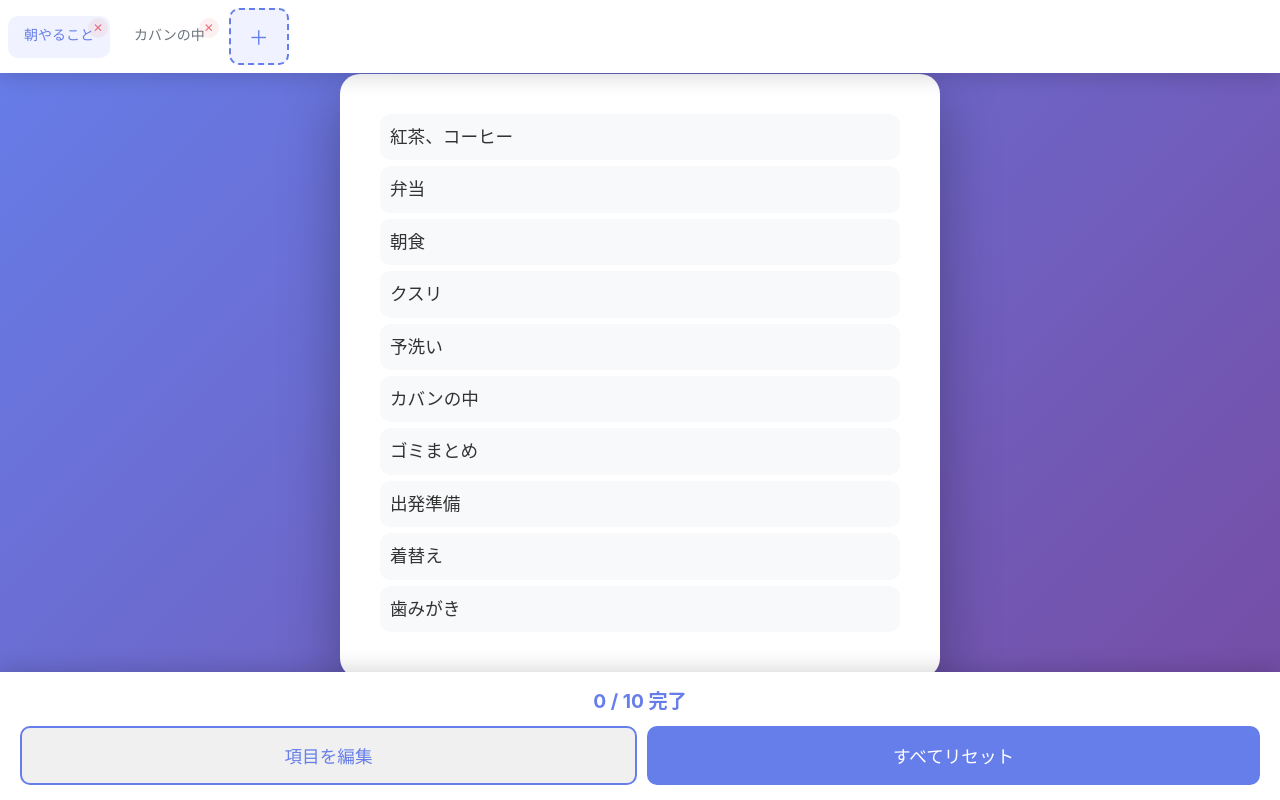
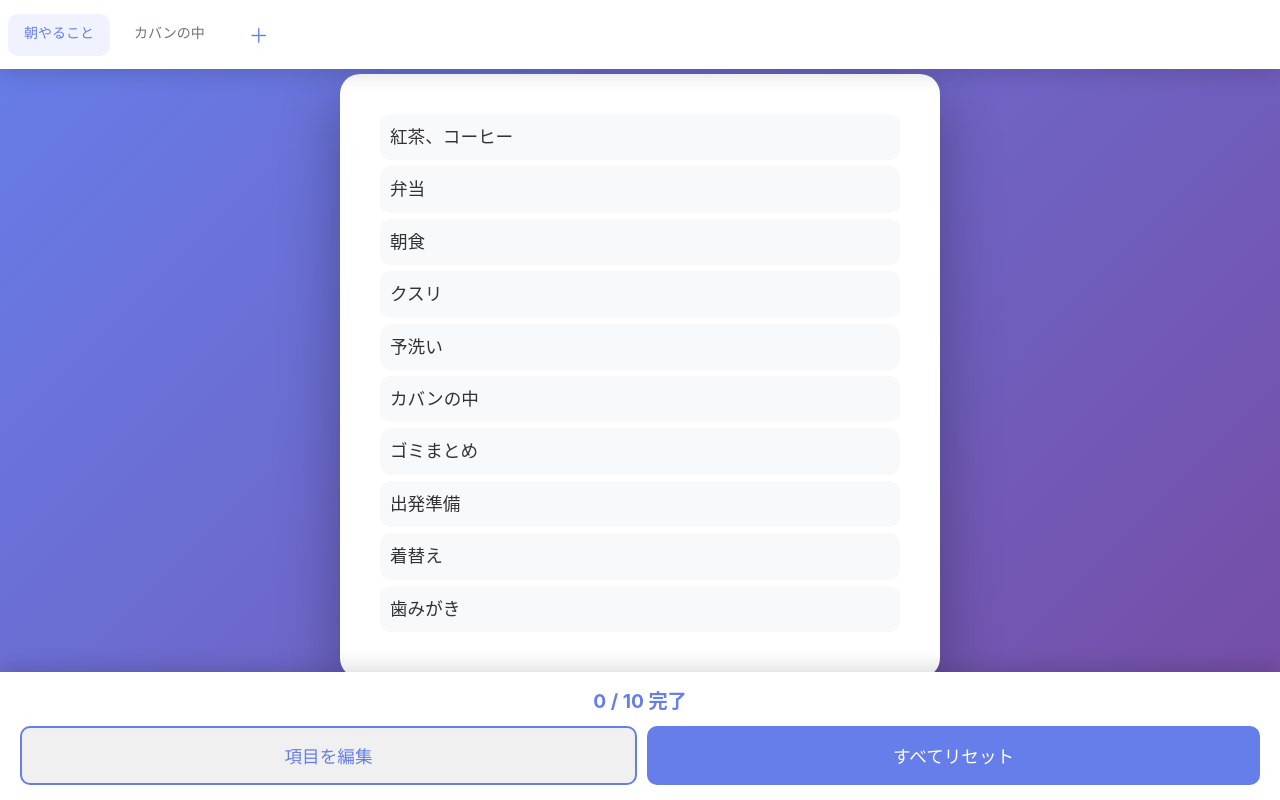
Before and after one commit to keigo-hisazumi/check-list, a Vue app: page / in a window 1280 px wide. Built offline with nearby package versions, Linux system fonts and the light colour scheme.

Commit message:
ナビゲーションバーのUIを改善：追加ボタンの外枠を削除し、削除ボタンを編集モード時のみ表示
Co-authored-by: keigo-hisazumi <235414083+keigo-hisazumi@users.noreply.github.com>

```diff
--- a/src/App.vue
+++ b/src/App.vue
@@ -360,9 +360,11 @@ const handleTouchEnd = () => {
     <NavigationBar
       :active-item="activeView"
       :nav-items="navItems"
+      :is-edit-mode="isEditMode"
       @nav-change="handleNavChangeWithEditReset"
       @add-checklist="handleAddChecklist"
       @delete-checklist="handleDeleteChecklist"
+    />
     />
     <div class="view-container">
       <div
--- a/src/components/NavigationBar.vue
+++ b/src/components/NavigationBar.vue
@@ -9,6 +9,7 @@ export interface NavItem {
 interface Props {
   activeItem: string  // 必須プロパティ：現在アクティブなチェックリストのID
   navItems: NavItem[]
+  isEditMode?: boolean  // 編集モードかどうか
 }
 
 // Emits定義
@@ -18,7 +19,9 @@ interface Emits {
   (e: 'delete-checklist', id: string): void
 }
 
-const props = defineProps<Props>()
+const props = withDefaults(defineProps<Props>(), {
+  isEditMode: false
+})
 
 const emit = defineEmits<Emits>()
 
@@ -49,7 +52,7 @@ const handleDeleteChecklist = (id: string) => {
       >
         <span class="nav-label">{{ item.label }}</span>
         <button
-          v-if="navItems.length > 1"
+          v-if="navItems.length > 1 && props.isEditMode"
           class="delete-button"
           @click.stop="handleDeleteChecklist(item.id)"
           title="このチェックリストを削除"
@@ -171,8 +174,8 @@ const handleDeleteChecklist = (id: string) => {
   align-items: center;
   justify-content: center;
   padding: 12px 16px;
-  background: #f0f3ff;
-  border: 2px dashed #667eea;
+  background: none;
+  border: none;
   border-radius: 10px;
   color: #667eea;
   cursor: pointer;
@@ -190,8 +193,7 @@ const handleDeleteChecklist = (id: string) => {
 }
 
 .add-button:hover {
-  background: #e0e7ff;
-  border-color: #5568d3;
+  background: #f0f3ff;
   transform: scale(1.05);
 }
 
```
Also changed, not shown: 1 other file (tests, documents, lock files or other folders).
